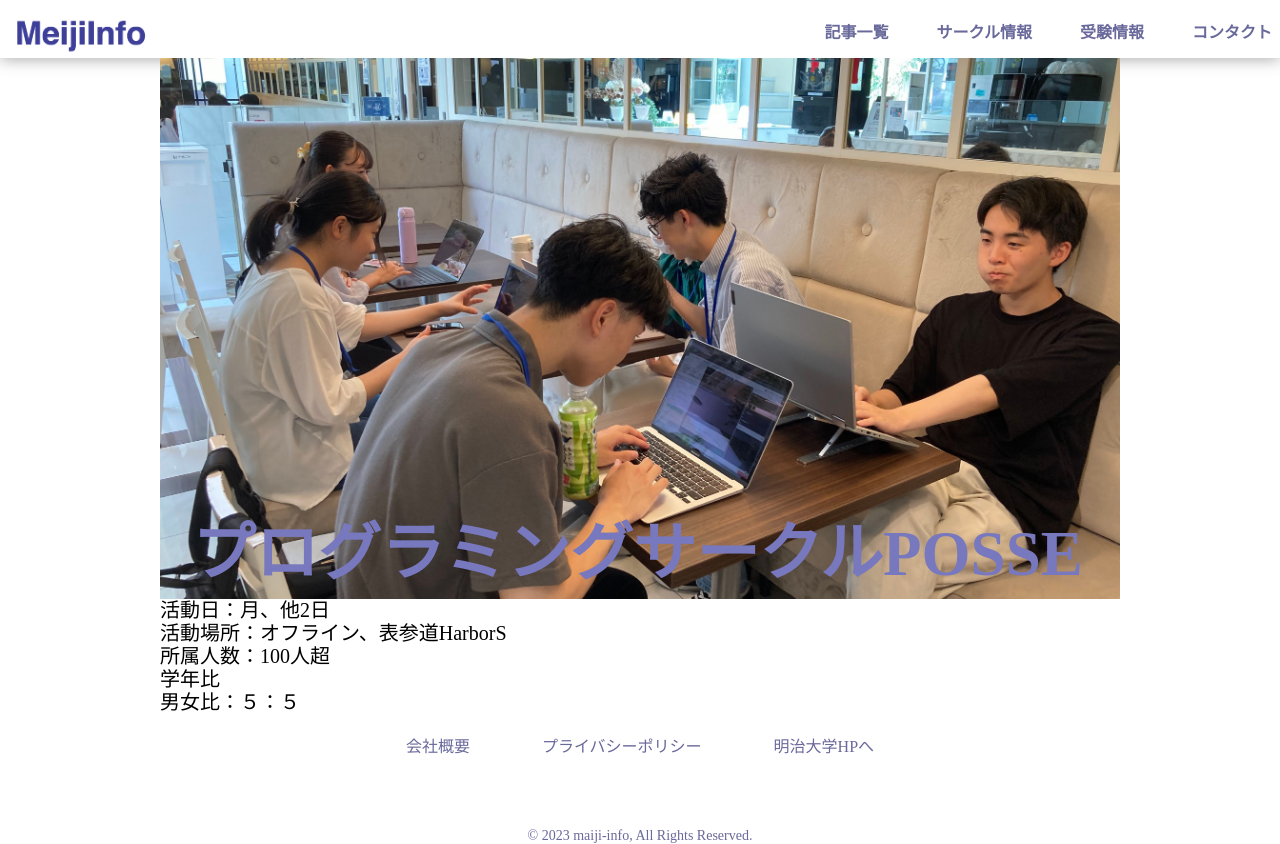
After one commit to tatsu0731/maiji-info, a PHP site: page /organizations.html/posse.html in a window 1280 px wide. The commit adds this page. Run offline with PHP 8.4, Linux system fonts and the light colour scheme.

```diff
--- a/css/article.css
+++ b/css/article.css
@@ -21,7 +21,6 @@ p {
  font-size: 16px;
  color: #454556;
 }
-
 
 
 
--- /dev/null
+++ b/css/organizations.css
@@ -0,0 +1,23 @@
+/* common */
+
+p {
+ font-size: 20px;
+ font-weight: 500;
+}
+
+/* main */
+
+.org {
+ max-width: 960px;
+ margin: 0 auto;
+ position: relative;
+}
+
+.org-name {
+ font-size: 63px;
+ font-weight: bold;
+ color: #7878be;
+ position: absolute;
+ margin-top: 460px;
+ margin-left: 32px;
+}
--- /dev/null
+++ b/organizations.html/posse.html
@@ -0,0 +1,55 @@
+<!DOCTYPE html>
+<html lang="ja">
+<head>
+ <meta charset="UTF-8">
+ <meta name="viewport" content="width=device-width, initial-scale=1.0">
+ <title>maiji-info-top</title>
+ <link rel="stylesheet" href="/css/reset.css">
+ <link rel="stylesheet" href="/css/common.css">
+ <link rel="stylesheet" href="/css/organizations.css">
+</head>
+<body>
+ <header>
+  <div class="header-box">
+   <div class="header-top">
+    <div class="logo">
+     <img src="/asset/info_logo.png" alt="logo">
+    </div>
+    <nav class="header-bottom">
+     <ul class="list-box">
+      <li class="list"><a href="/article/article.html">記事一覧</a></li>
+      <li class="list">サークル情報</li>
+      <li class="list">受験情報</li>
+      <li class="list">コンタクト</li>
+     </ul>
+    </nav>
+   </div>
+  </div>
+ </header>
+ <main>
+  <section class="org">
+   <div class="org-name">プログラミングサークルPOSSE</div>
+   <div>
+    <div>
+     <img src="img/posse.jpg" alt="posse">
+    </div>
+    <p>活動日：月、他2日</p>
+    <p>活動場所：オフライン、表参道HarborS</p>
+    <p>所属人数：100人超</p>
+    <p>学年比</p>
+    <p>男女比：５：５</p>
+   </div>
+  </section>
+ </main>
+ <footer>
+  <nav>
+   <ul class="footer-nav">
+    <li class="footer-list"><a href="https://harmo-inc.co.jp/">会社概要</a></li>
+    <li class="footer-list">プライバシーポリシー</li>
+    <li class="footer-list"><a href="https://www.meiji.ac.jp/">明治大学HPへ</a></li>
+   </ul>
+  </nav>
+  <p class="copyright">&copy; 2023 maiji-info, All Rights Reserved.</p>
+ </footer>
+</body>
+</html>
```
Also changed, not shown: article/article.html (renamed from article.html, +16 -20 lines), css/common.css (+34 -61 lines), index.html (+6 -12 lines), contact/contact.html (added), organizations.html/img/posse.jpg (added), 1 other file.
